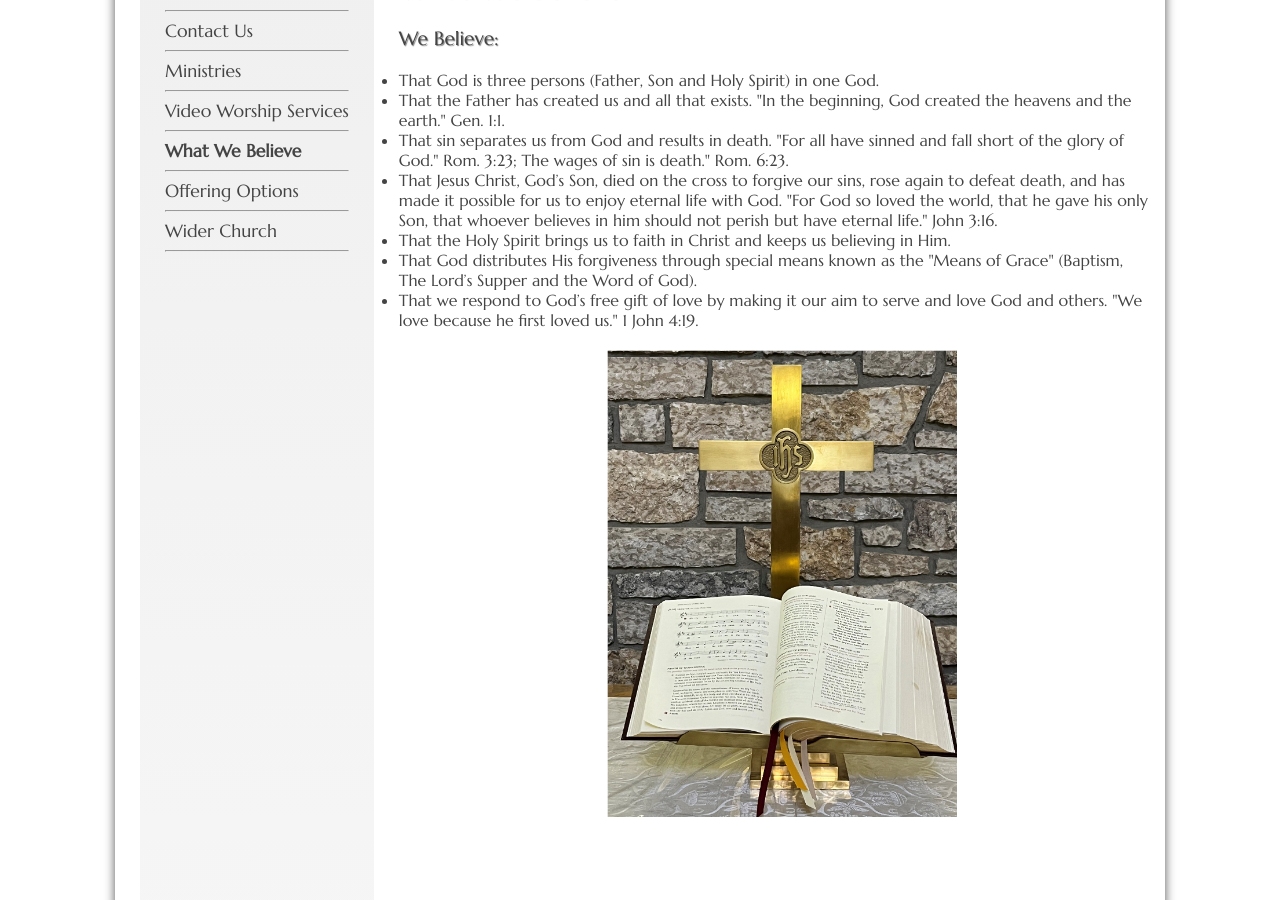
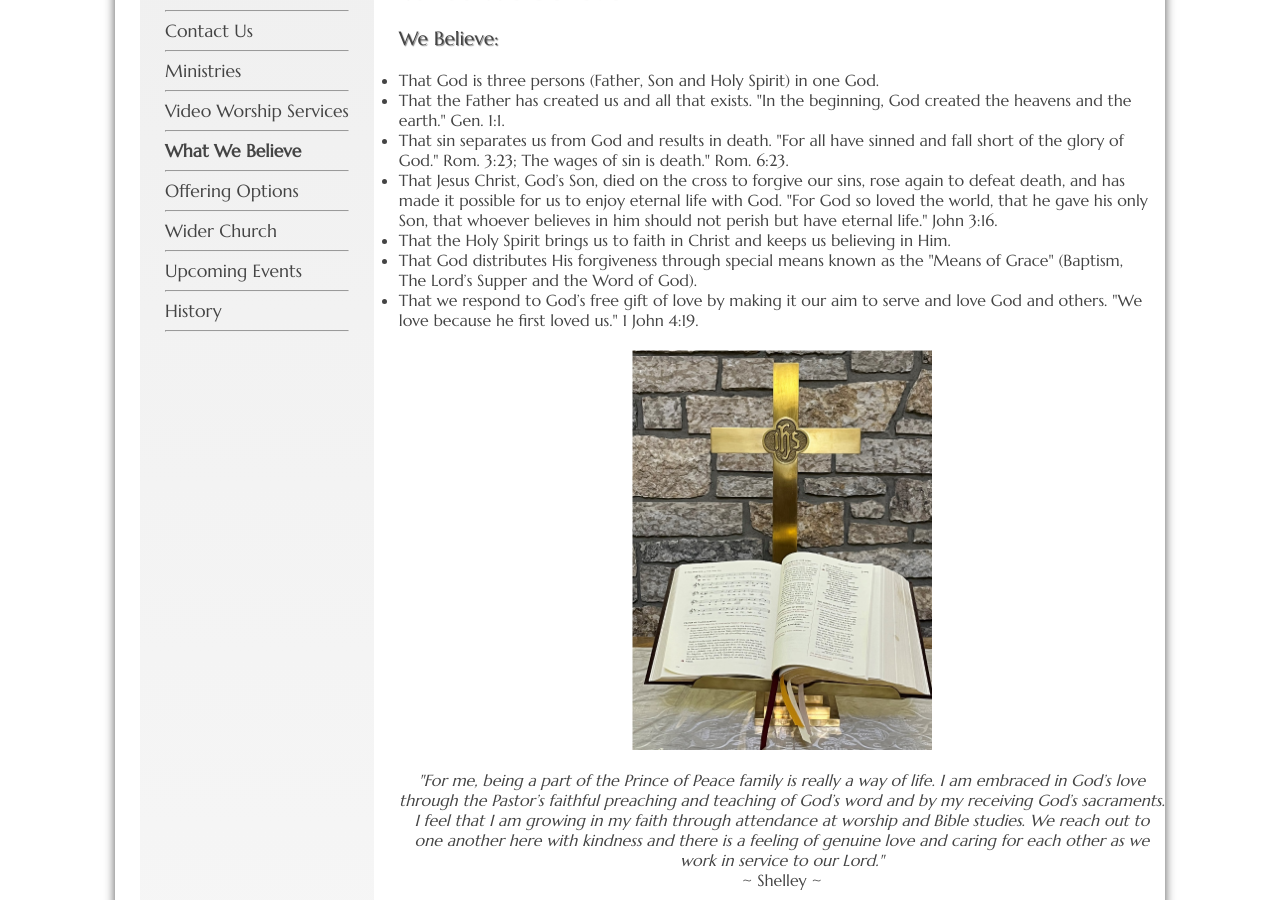
Before and after one commit to weslowsk/princeofpeace, a Jekyll site: the page built from whatwebelieve.html, in a window 1280 px wide and 900 px high, scrolled down 260 px. Built offline with Jekyll 4.4.1, drawn with Linux system fonts in a browser that asks for light colours.

Commit message:
proposed changes and minor additions

```diff
--- a/about.html
+++ b/about.html
@@ -23,13 +23,17 @@ and is a call for all members to share the Gospel as opportunities present thems
 <br/><br/>
 <br/>
 </p>
-<!--
+<br/>
 <br/>
 <p class="center"><i>"We are delighted to have discovered Prince of Peace Lutheran Church as our spiritual community.
 From the moment we walked through the doors, we felt welcomed and embraced by the warm and inclusive community.
 As parents of two young children, we found a welcoming environment where our family feels truly at home."</i></p>
 <p class="center">~ Madison and Scott ~</p>
--->
+<br/>
+<br/>
+
+<p class="center"><i>"Prince of Peace is not just a church, it’s a family. It holds us together. My church family has been there for my family in challenging times. We are there for each other."</i></p>
+<p class="center">~ Marlene ~</p>
 
 <!--
 <h1>Visit or Contact Us</h1>
--- /dev/null
+++ b/events.html
@@ -0,0 +1,17 @@
+---
+layout: default
+title: Upcoming Events
+order: 9
+---
+<h1>Upcoming Events</h1>
+<br/>
+<h2>Sunday School begins on September 8, 2024</h2>
+<br/><br/>
+<h2>Board Game Night at 7pm on September 19, 2024</h2>
+<p>Everyone is welcome! Come out for some fun and to meet some new friends.</p>
+
+<br/><br/>
+<h2>School’s Out Activity Day on September 27, 2024</h2>
+<p>We are trying something new for kids age kindergarten to grade 5 while teachers are in meetings.</p>
+
+<br/>
--- /dev/null
+++ b/history.html
@@ -0,0 +1,60 @@
+---
+layout: default
+title: History
+order: 10
+---
+<h1>History</h1>
+<br/>
+<br/>
+<table width="660" class="no_border">
+
+    <tr>
+        <th align="center" width="33%"><h2>Rev. Ronald Raedeke</h2></th>
+        <th align="center" width="37%"><h2>Rev. Clifford B. D. Kentel</h2></th>
+        <th align="center" width="30%"><h2>Rev. Daryl M. Solie</h2></th>
+    </tr>
+    <tr>
+        <td>
+            <img src="{{site.baseurl}}/images/pastor_raedeke.jpg" width="215" alt="">
+
+        </td>
+        <td>
+            <img src="{{site.baseurl}}/images/pastor_kentel.jpg" width="215" alt="">
+        </td>
+        <td>
+            <img src="{{site.baseurl}}/images/pastor_solie.jpg" width="215" alt="">
+        </td>
+    </tr>
+    <tr>
+        <td align="center">
+            Served from 1982-1994
+        </td>
+        <td align="center">
+            Served from 1995-2005
+        </td>
+        <td align="center">
+            Served from 2006-2022
+        </td>
+    </tr>
+</table>
+<br/></br>
+<h2>Highlights of Prince of Peace’s History</h2>
+<p>
+The District Mission Department purchased the church site in December 1979 for “The Lutheran Mission of Northwest Regina.”  Pastor Ron Raedeke was called as the founding Pastor.
+<br/>
+1982 – The first worship service was held in March at Henry Janzen School. June was when the congregation chose the name, Prince of Peace Lutheran Church
+<br/>
+1983 – A Building Committee began to develop the building plans for the church. A Building Fund was started.
+<br/>
+1984 –Construction of a portable chapel began and was situated in the parking lot of Prince of Peace.
+<br/>
+1986 –The Labourers for Christ Building Program began.
+<br/>
+1987 – May 3 was the day of Ground Breaking at Prince of Peace church site. December 24th was the first service held at Prince of Peace with attendance of 275.
+<br/>
+There are many more historical highlights since, we have new programs, finishing the outside with bricks, signs, Cornerstone Dedication, installation of Stained Glass, etc.
+<br/>
+Throughout the history of the congregation many groups have met numerous times and sponsored many projects and activities.  Some of the various groups and activities have included the Lutheran Women’s Missionary League, College and Career Group, the Great Achievers, various Choirs, various Bible Study classes, Youth groups, Stephens Ministry, Christian Preschool, Mom’s and Babys Nursery, Whist Group, Polka Praise, Women’s Brunches, Partners in Prayer, Outreach events, Ball Teams, Floats in the Santa Clause Parade, and so many more.
+<br/>
+Though there have been many changes, there has been one constant element, the foundation of God.  We thank you, Lord, for our Pastors, leaders, and church families and for the opportunity to gather together to hear the Good News of your love for us, freely given through Christ your Son.
+</p>
--- a/index.html
+++ b/index.html
@@ -20,3 +20,5 @@ We hold Divine Worship Service every <b>Sunday morning at 10:00 am</b>.
 Sunday School is at 10:00am September thru May.
 Worship services take place in person and are also delivered and saved <a href="{{site.baseurl}}/serviceVideo.html">online</a>.
 </p>
+<br/>
+<p class="center"><i>Jesus welcomed children to Himself. So do we! The presence of Children is a gift to the Church. We rejoice when they come to receive eternal blessings from their Saviour.</i></p>
--- a/ministries.html
+++ b/ministries.html
@@ -55,7 +55,7 @@ order: 3
     <img src="{{site.baseurl}}/images/ministry6.png" width="100">
 </p>
 
-<!--
+<br/>
 
 <h1>Children</h1>
 <p>Jesus welcomed children to himself. So do we!
@@ -104,7 +104,7 @@ Some examples include delivering Easter egg invites to our Easter services, adop
 <h2>Fellowship and Family Events</h2>
 <p>Varied opportunities exist to have fun and to meet others in our church family. Events include potluck meals, guest speakers, women's brunches, and paint nights.</p>
 
--->
+
 
 <!--
 <h1>Outreach & Caring Ministry</h1>
--- a/whatwebelieve.html
+++ b/whatwebelieve.html
@@ -22,10 +22,11 @@ order: 5
         first loved us." 1 John 4:19.</li>
 </ul>
 <br/>
-<img src="{{site.baseurl}}/images/worship_book_cross_altar.png" width="350" style="display: block;margin-left: auto;margin-right: auto;">
+<img src="{{site.baseurl}}/images/worship_book_cross_altar.png" width="300" style="display: block;margin-left: auto;margin-right: auto;">
 <!--
 <br/>
 <img src="{{site.baseurl}}/images/dove_trinity_in_brick.png" width="700" style="display: block;margin-left: auto;margin-right: auto;">
+-->
 <br/>
 <p class="center"><i>"For me, being a part of the Prince of Peace family is really a way of life.
     I am embraced in God’s love through the Pastor’s faithful preaching and teaching of God’s word and by my receiving God’s sacraments.
@@ -34,4 +35,3 @@ order: 5
 <p class="center">~ Shelley ~</p>
 
 <br/>
--->
```
Also changed, not shown: contact.html (+9 -6 lines), widerchurch.html (+4 -4 lines), images/henrique.jpg (added), images/pastor_kentel.jpg (added), images/pastor_raedeke.jpg (added), images/pastor_solie.jpg (added).
